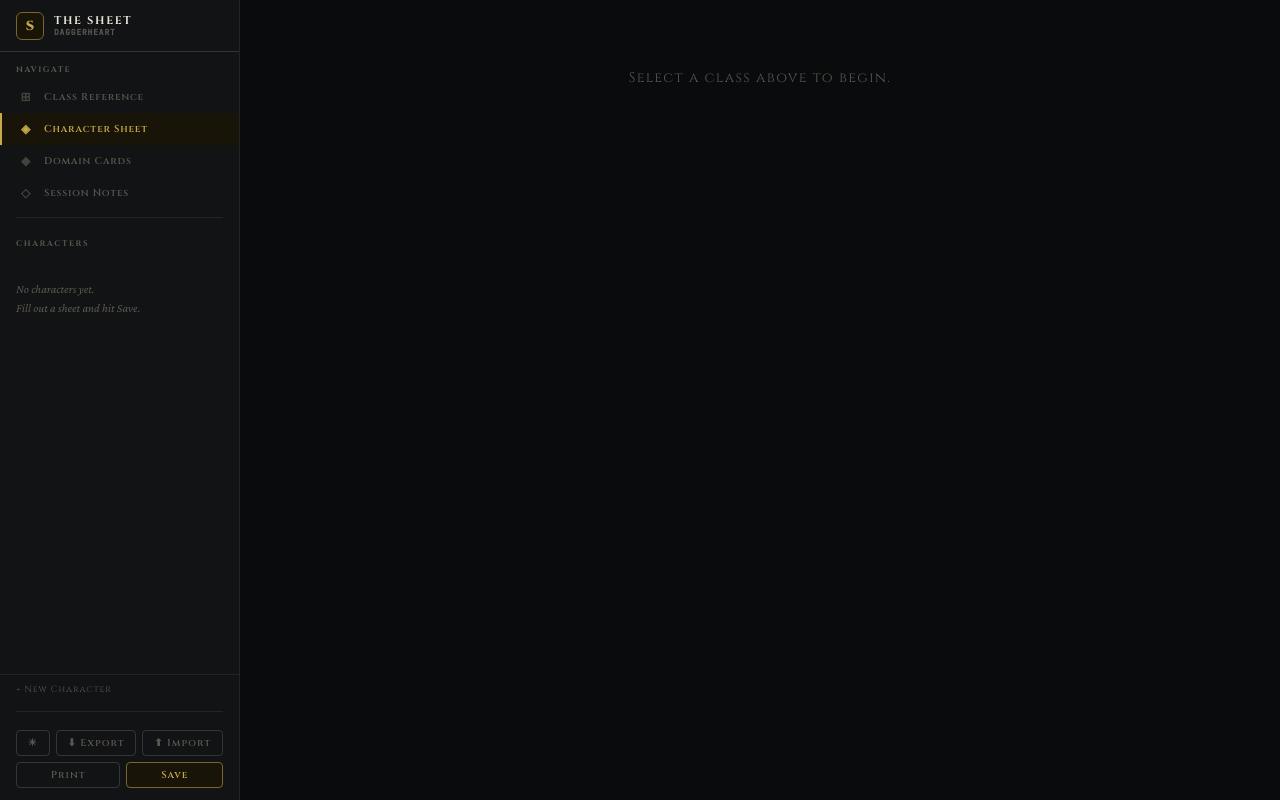
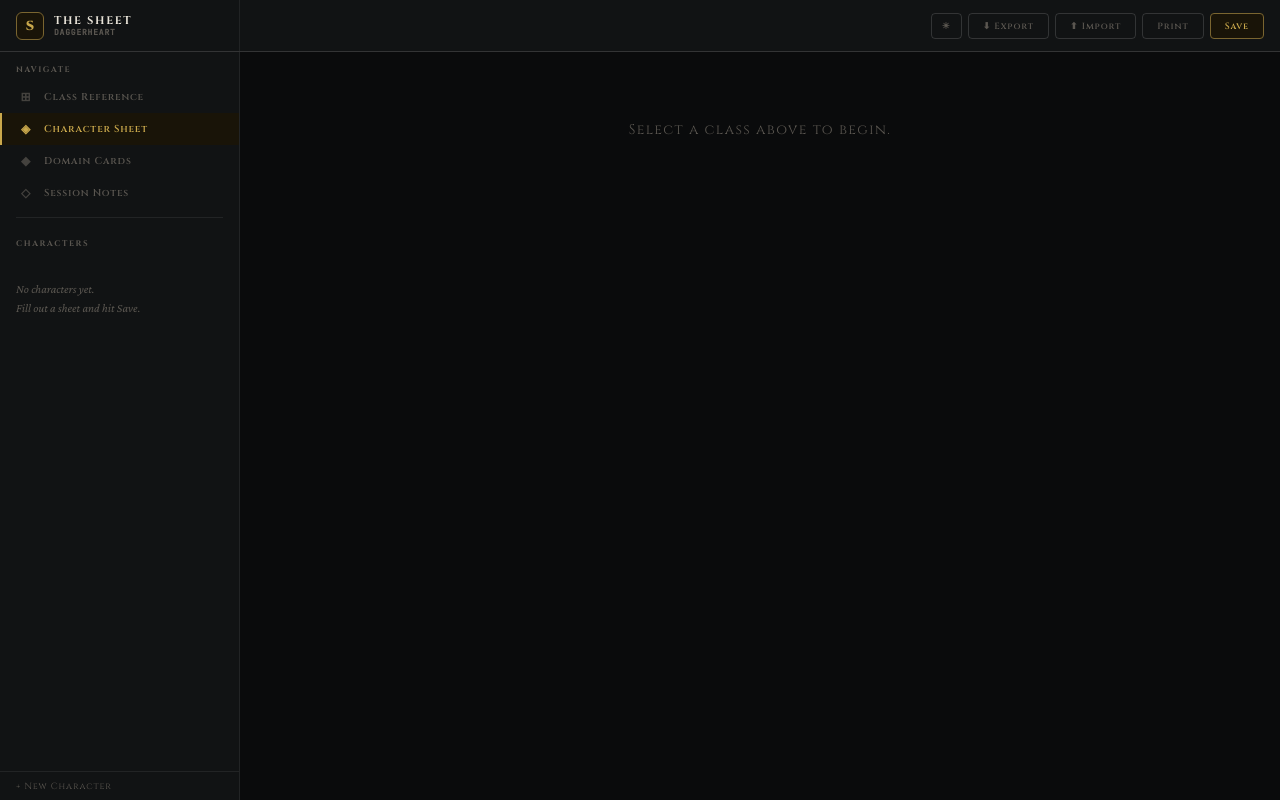
Before and after one commit to KingTrev/Daggerheart-Character-Sheets, a plain HTML site: page index.html in a window 1280 px wide. Drawn offline with nearby package versions, Linux system fonts and the light colour scheme.

Commit message:
Update index.html

```diff
--- a/index.html
+++ b/index.html
@@ -201,9 +201,9 @@ body {
   border-right: 1px solid var(--border);
   display: flex;
   flex-direction: column;
-  height: 100vh;
+  height: calc(100vh - var(--hdr-h));
   position: sticky;
-  top: 0;
+  top: var(--hdr-h);
   overflow: hidden;
 }
 
@@ -328,31 +328,6 @@ body {
 }
 .nav-new-char:hover { color: var(--text); background: var(--bg3); }
 
-.nav-brand {
-  display: flex;
-  align-items: center;
-  gap: 10px;
-  padding: 0 1rem;
-  height: 52px;
-  flex-shrink: 0;
-  border-bottom: 1px solid var(--border2);
-}
-
-.nav-actions {
-  display: flex;
-  flex-wrap: wrap;
-  gap: 6px;
-  padding: 10px 1rem 12px;
-  flex-shrink: 0;
-}
-
-.nav-actions .hbtn {
-  flex: 1 1 auto;
-  font-size: 10px;
-  padding: 5px 8px;
-  white-space: nowrap;
-}
-
 .sidebar-empty {
   font-size: 12px;
   color: var(--muted);
@@ -369,7 +344,7 @@ body {
   min-width: 0;
   display: flex;
   flex-direction: column;
-  height: 100vh;
+  height: calc(100vh - var(--hdr-h));
   overflow: hidden;
 }
 
@@ -1020,22 +995,31 @@ html[data-theme="light"] .custom-bgq-row { background: var(--bg4) !important; bo
 </div>
 
 <!-- ── TOP HEADER ── -->
-
+<header class="app-header">
+  <div class="header-brand">
+    <div class="brand-mark">S</div>
+    <div class="brand-text">
+      THE SHEET
+      <span class="brand-sub">DAGGERHEART</span>
+    </div>
+  </div>
+  <div class="header-middle">
+  </div>
+  <div class="header-actions">
+    <button class="hbtn icon" id="theme-btn-hdr" onclick="toggleTheme()" title="Toggle theme">☀</button>
+    <button class="hbtn" onclick="exportCharacters()" title="Export all characters to a file">⬇ Export</button>
+    <button class="hbtn" onclick="document.getElementById('import-file-input').click()" title="Import characters from a file">⬆ Import</button>
+    <input type="file" id="import-file-input" accept=".json" style="display:none" onchange="importCharacters(this)">
+    <button class="hbtn" onclick="window.print()">Print</button>
+    <button class="hbtn primary" onclick="saveSheet()">Save</button>
+  </div>
+</header>
 
 <!-- ── APP SHELL ── -->
 <div class="app-shell">
 
   <!-- ── LEFT NAV ── -->
   <nav class="app-nav">
-
-    <!-- Brand -->
-    <div class="nav-brand">
-      <div class="brand-mark">S</div>
-      <div class="brand-text">
-        THE SHEET
-        <span class="brand-sub">DAGGERHEART</span>
-      </div>
-    </div>
 
     <div class="nav-section">
       <div class="nav-section-label">Navigate</div>
@@ -1054,7 +1038,6 @@ html[data-theme="light"] .custom-bgq-row { background: var(--bg4) !important; bo
     </div>
 
     <div class="nav-divider" id="nav-class-divider" style="display:none;"></div>
-
     <div class="nav-section" id="nav-class-section" style="display:none;">
       <div class="nav-section-label">Class</div>
       <div style="padding: 0 0.75rem 0.75rem;">
@@ -1085,23 +1068,11 @@ html[data-theme="light"] .custom-bgq-row { background: var(--bg4) !important; bo
     </div>
     <button class="nav-new-char" onclick="newCharacter()">+ New Character</button>
 
-    <div class="nav-divider"></div>
-
-    <div class="nav-actions">
-      <button class="hbtn icon" onclick="toggleTheme()" title="Toggle theme">☀</button>
-      <button class="hbtn" onclick="exportCharacters()" title="Export">⬇ Export</button>
-      <button class="hbtn" onclick="document.getElementById('import-file-input').click()" title="Import">⬆ Import</button>
-      <input type="file" id="import-file-input" accept=".json" style="display:none" onchange="importCharacters(this)">
-      <button class="hbtn" onclick="window.print()">Print</button>
-      <button class="hbtn primary" onclick="saveSheet()">Save</button>
-    </div>
-
   </nav>
 
   <!-- ── MAIN CONTENT ── -->
   <main class="app-main">
 
-    <!-- Tab Bar (mobile + tablet) -->
 
     <div class="tab-content">
 <div id="tab-sheet">
```
